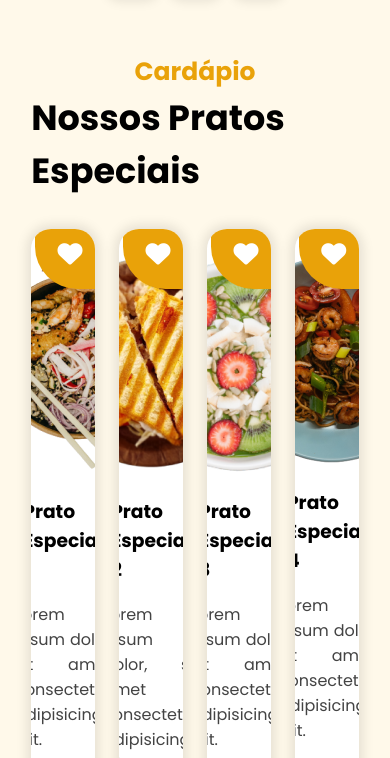
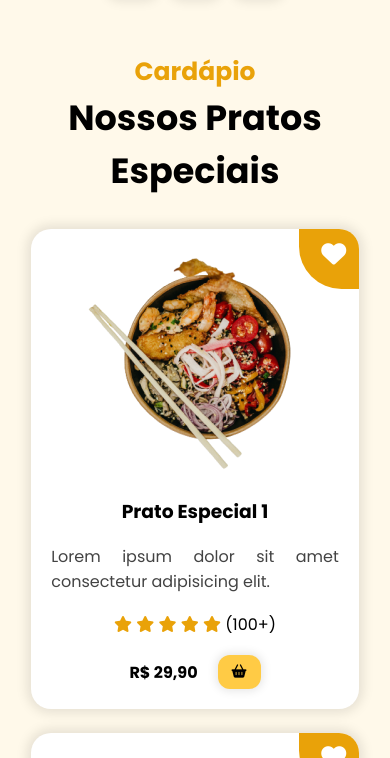
Before and after one commit to washingtoncharles/landingfood, a plain HTML site: page index.html in a window 390 px wide. Shown: the part 808-1566 px from the top of the page. Drawn offline with nearby package versions, Linux system fonts and the light colour scheme.

Commit message:
feat: add mobile menu

```diff
--- a/src/styles/mobile.css
+++ b/src/styles/mobile.css
@@ -49,7 +49,34 @@
     text-align: center;
   }
 
+  /* MENU */
+  #dishes {
+    flex-wrap: wrap;
+    justify-content: center;
+  }
+
+  .dish-item {
+    width: calc(50% - 12px);
+  }
 }
+
+
+@media (max-width: 650px) {
+  /* MENU */
+  #menu .section-subtitle {
+    text-align: center;
+  }
+
+  #dishes {
+    flex-wrap: wrap;
+    justify-content: center;
+  }
+
+  .dish-item {
+    width: 100%;
+  }
+}
+
 
 @media (max-width: 450px) {
   /* HERO */
@@ -62,4 +89,9 @@
     width: 250px;
     justify-content: center;
   }
+
+  /* MENU */
+  #menu .section-subtitle {
+    text-align: center;
+  }
 }
```
